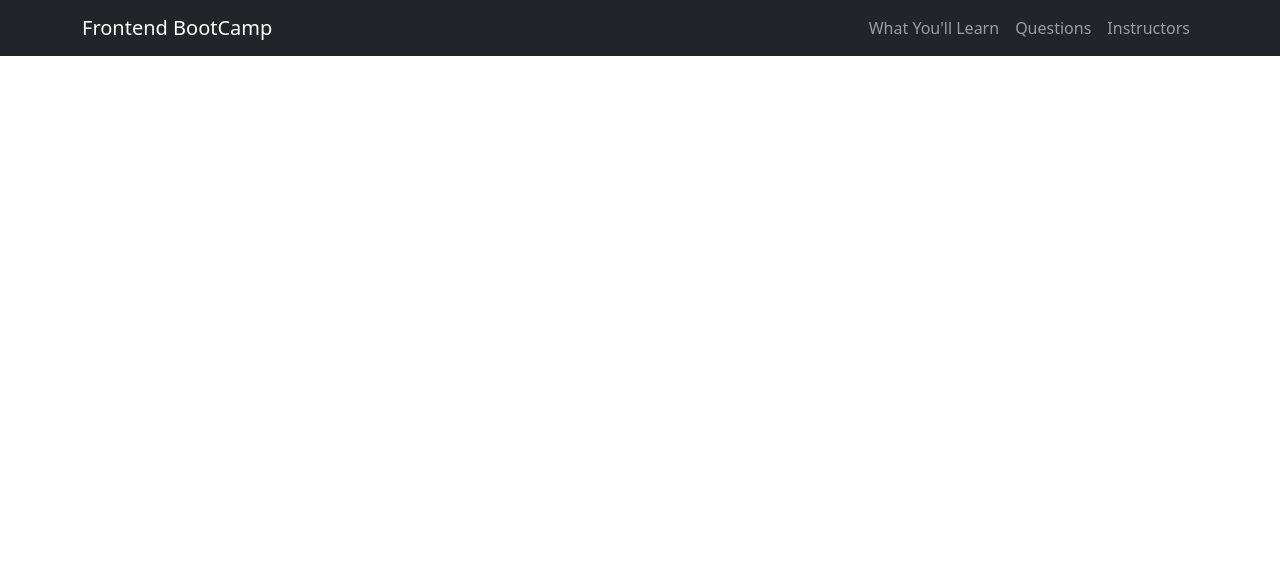
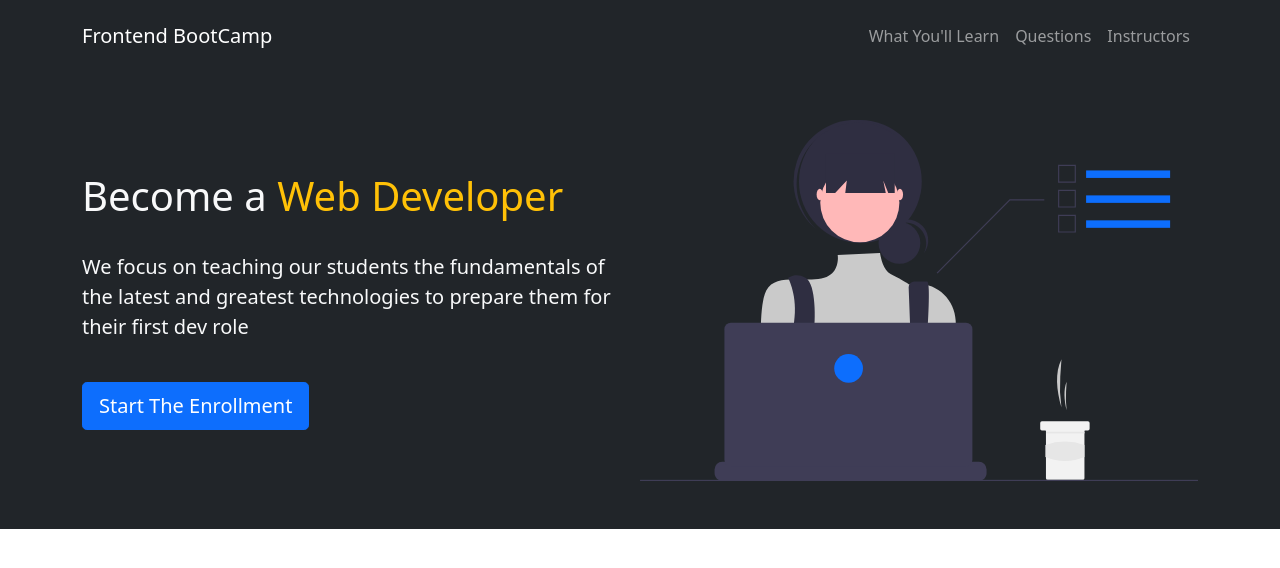
Before and after one commit to GaryChung34/html-css-practice, a plain HTML site: page bootstrap_crash_course/index.html in a window 1280 px wide. Drawn offline with nearby package versions, Linux system fonts and the light colour scheme.

Commit message:
bootstrap showcase.

```diff
--- a/bootstrap_crash_course/index.html
+++ b/bootstrap_crash_course/index.html
@@ -13,7 +13,7 @@
   <body>
 
     <!-- Navbar -->
-    <nav class="navbar navbar-expand-lg bg-dark navbar-dark">
+    <nav class="navbar navbar-expand-lg bg-dark navbar-dark py-3">
 
       <div class="container">
         <a href="#" class="navbar-brand">Frontend BootCamp</a>
@@ -43,7 +43,22 @@
     </nav>
 
     <!-- Showcase -->
+    <section class="bg-dark text-light p-5 text-center text-sm-start">
+      <div class="container">
+        <div class="d-sm-flex align-items-center justify-content-between">
+          <div>
+            <h1>Become a
+              <span class="text-warning">Web Developer</span>
+            </h1>
+            <p class="lead py-4">We focus on teaching our students the fundamentals of the latest
+              and greatest technologies to prepare them for their first dev role</p>
+              <button class="btn btn-primary btn-lg">Start The Enrollment</button>
+            </div>
+          <img class="img-fluid w-50 d-none d-sm-block" src="img/showcase.svg" alt="">
 
+        </div>
+      </div>
+    </section>
 
 
     <script src="https://cdn.jsdelivr.net/npm/bootstrap@5.1.1/dist/js/bootstrap.bundle.min.js" integrity="sha384-/bQdsTh/da6pkI1MST/rWKFNjaCP5gBSY4sEBT38Q/9RBh9AH40zEOg7Hlq2THRZ" crossorigin="anonymous"></script>
```
